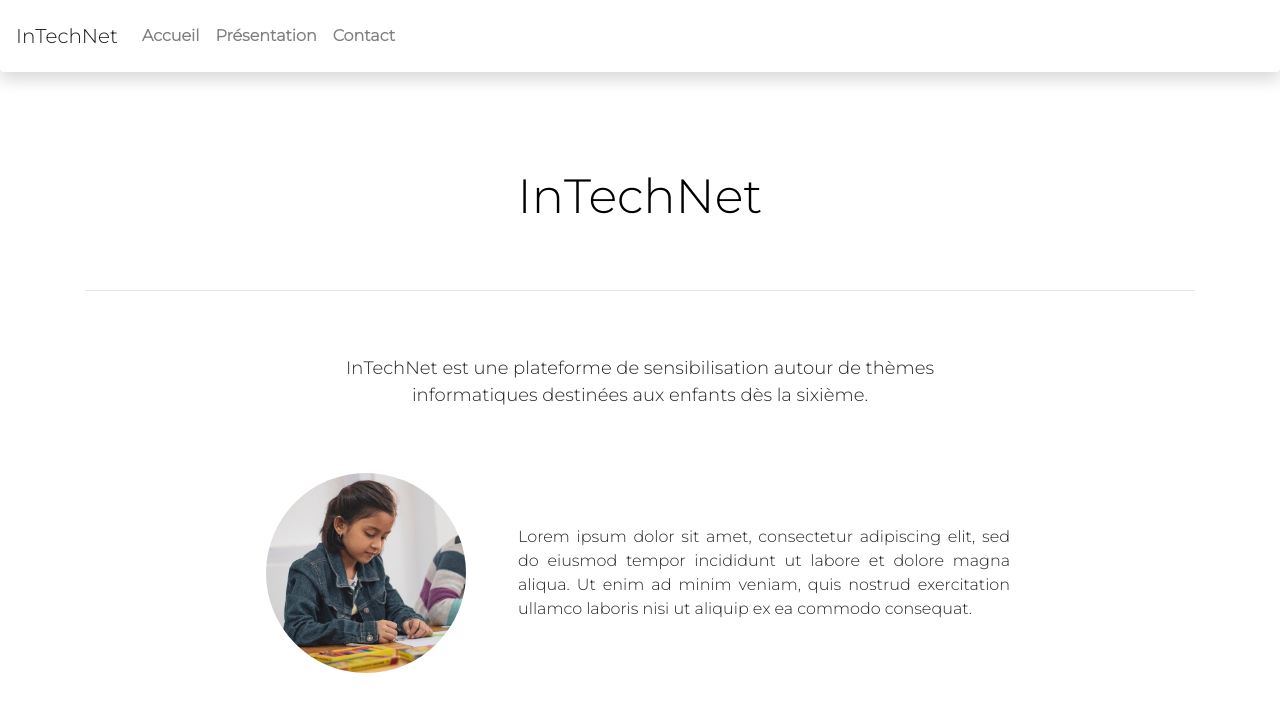
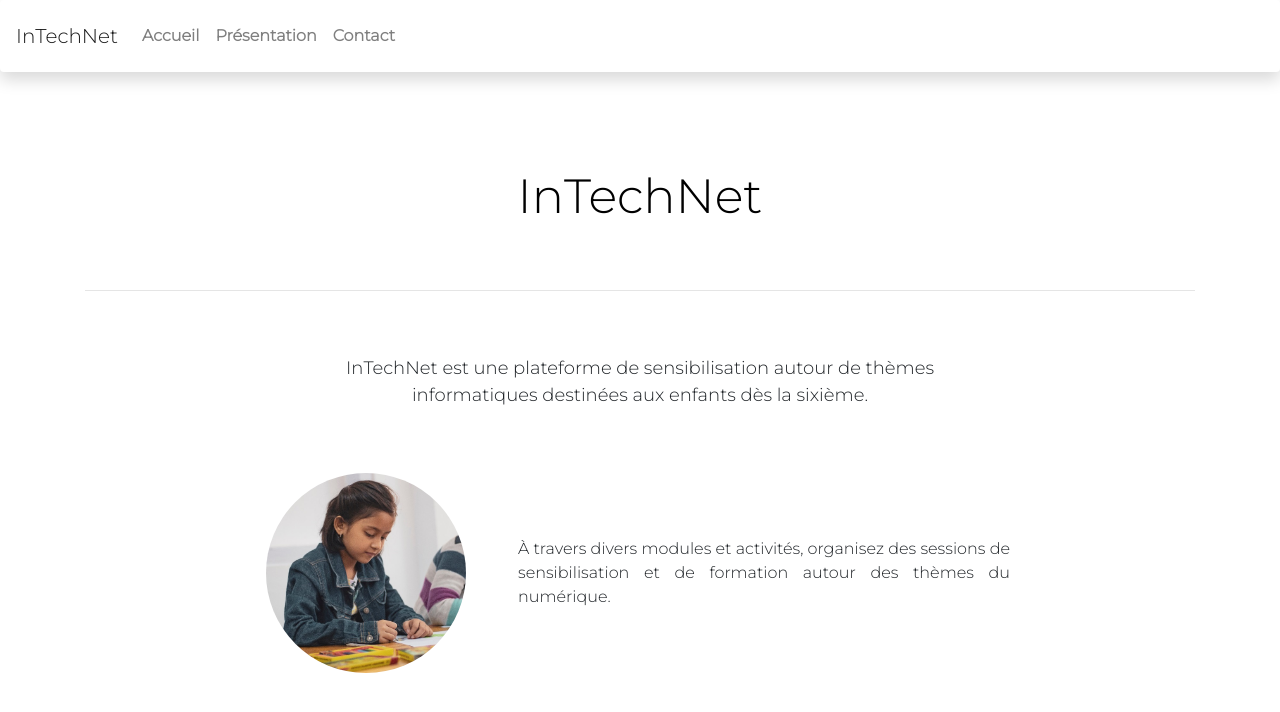
Before and after one commit to pBouillon/InTechNet.Moderator, an Angular app in the folder intechnet-moderator/: page /index in a window 1280 px wide. Shown: the top 712 px of the page. Built offline with nearby package versions, Linux system fonts and the light colour scheme.

Commit message:
🚧 Reworked home page info text

```diff
--- a/intechnet-moderator/src/app/global/homepage/homepage.component.ts
+++ b/intechnet-moderator/src/app/global/homepage/homepage.component.ts
@@ -25,7 +25,8 @@ export class HomepageComponent implements OnInit {
   private _initializeSections(): void {
     this.introSections = [
       new ImageWidgetData(
-        'Lorem ipsum dolor sit amet, consectetur adipiscing elit, sed do eiusmod tempor incididunt ut labore et dolore magna aliqua. Ut enim ad minim veniam, quis nostrud exercitation ullamco laboris nisi ut aliquip ex ea commodo consequat. ',
+        'À travers divers modules et activités, organisez des sessions de sensibilisation ' +
+        'et de formation autour des thèmes du numérique.',
         '../../../assets/img/working-student.jpg'
       )
     ];
```
